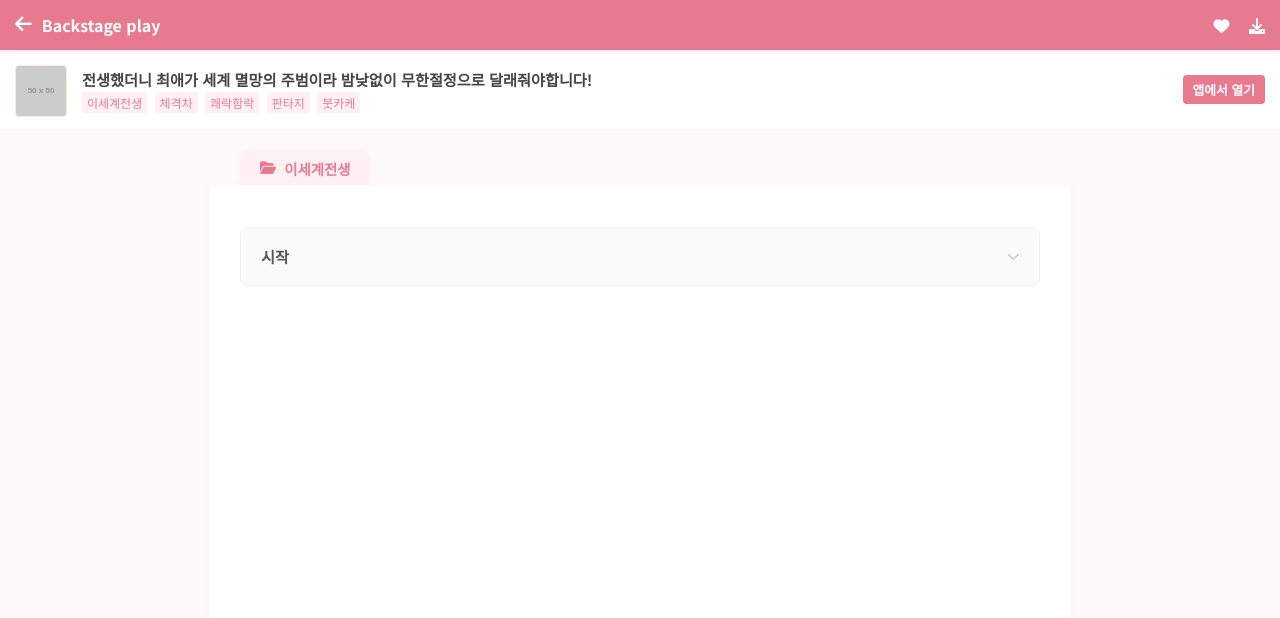
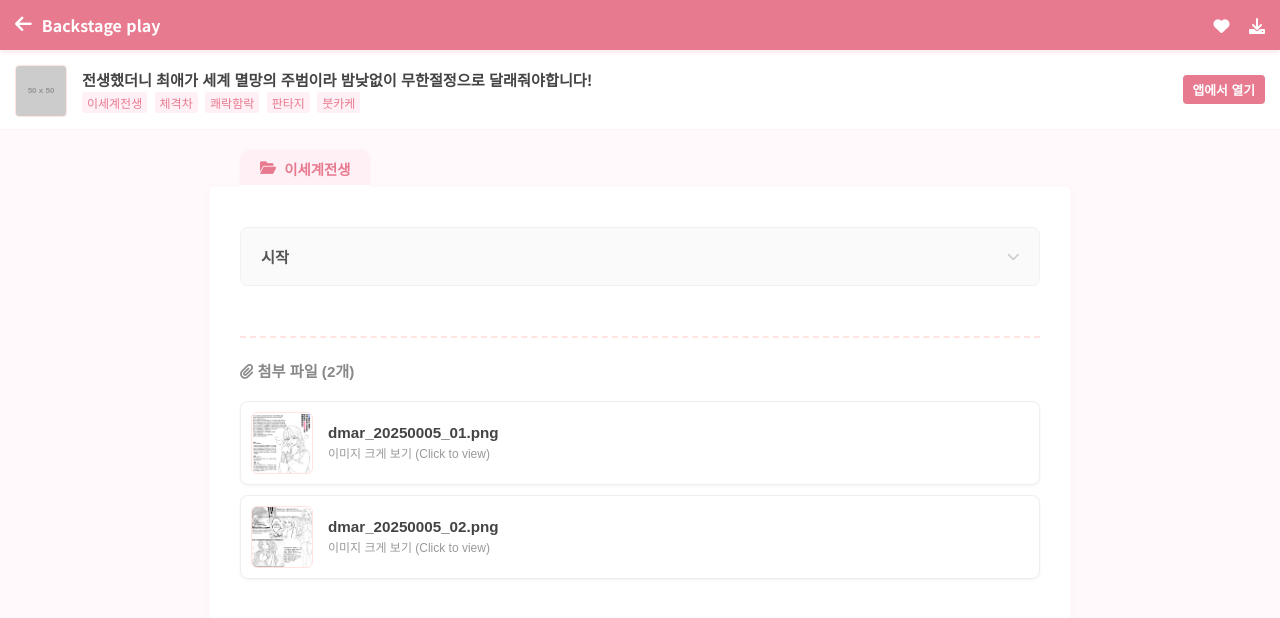
Before and after one commit to narelim/mag-ross-archive, a Jekyll site: the page built from secretposts/dmar20250005.md, in a window 1280 px wide and 900 px high. Shown: the top 618 px of the window. Built offline with Jekyll 4.4.1, drawn with Linux system fonts in a browser that asks for light colours.

Commit message:
Update dmar20250005.md

```diff
--- a/secretposts/dmar20250005.md
+++ b/secretposts/dmar20250005.md
@@ -3,7 +3,9 @@ layout: play-viewer
 title: "전생했더니 최애가 세계 멸망의 주범이라 밤낮없이 무한절정으로 달래줘야합니다!"
 series_id: "dmar20250005"
 tags: [이세계전생, 체격차, 쾌락함락, 판타지, 붓카케, 암컷타락, 음란, 정액 삼킴, 펠라치오]
-attachment:
+attachments:
+  - /assets/attachment/dmar_20250005_01.png
+  - /assets/attachment/dmar_20250005_02.png
 ---
 
 <details>
```
